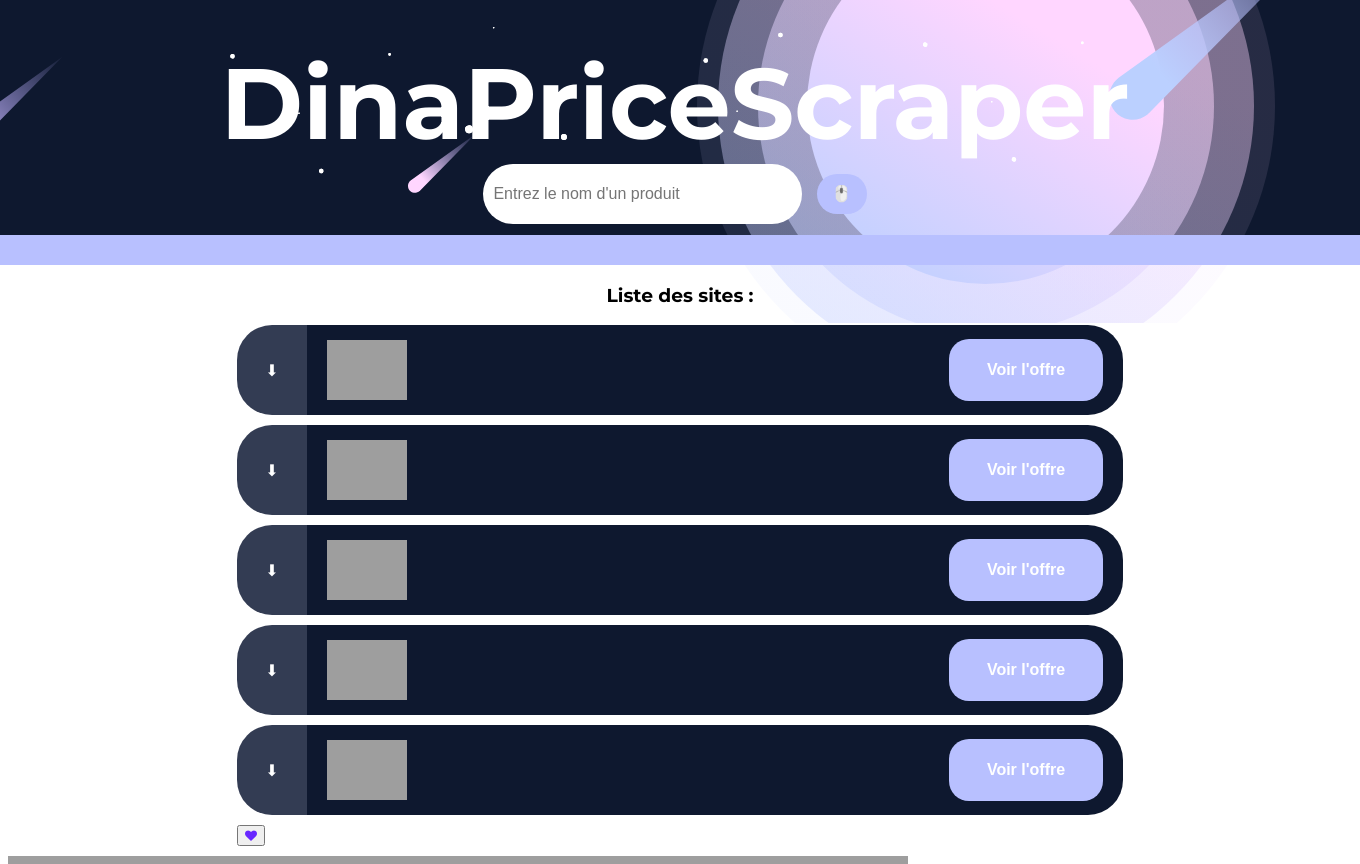
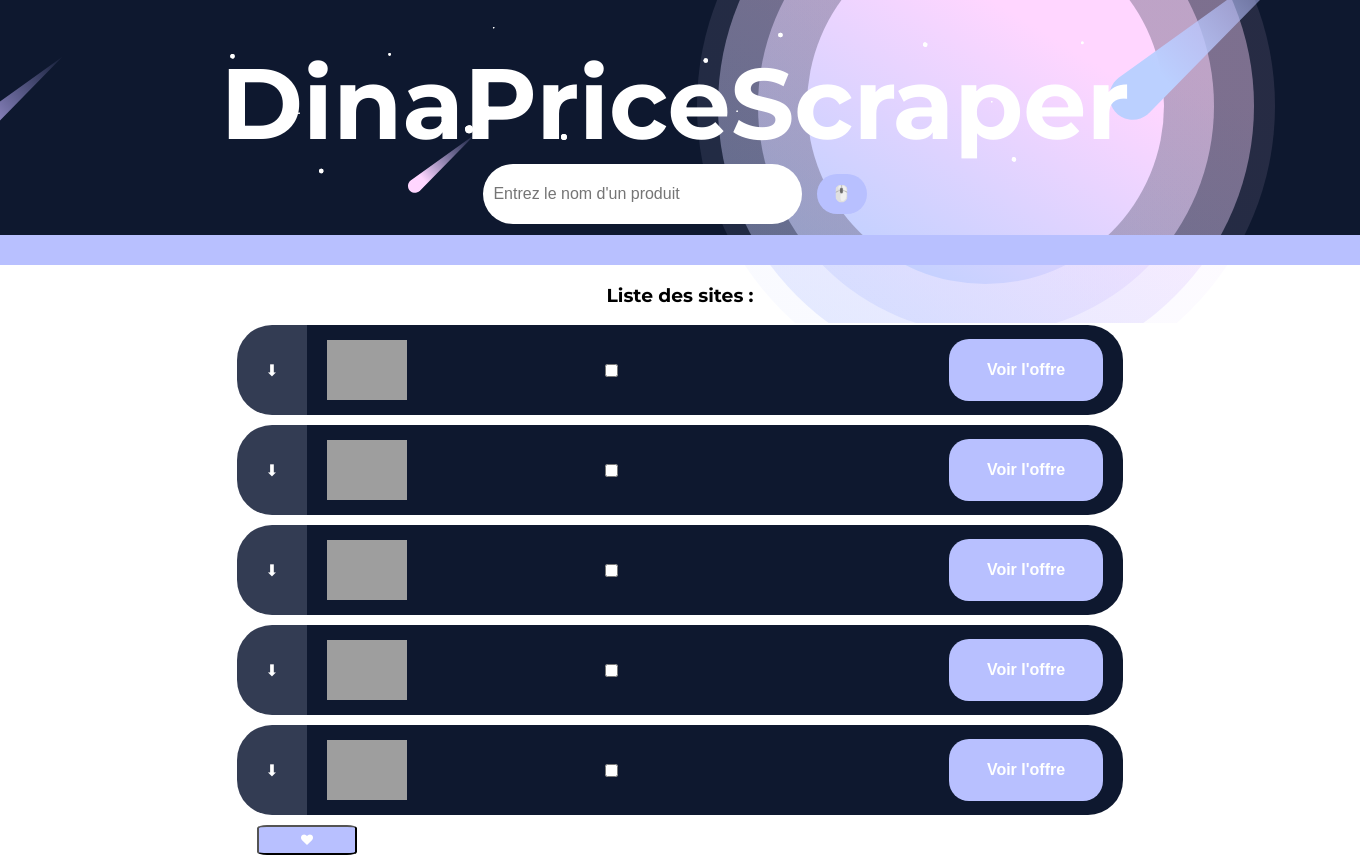
Before and after one commit to DinahWorld/DinaPriceScrapping-p8, a Django app: page / in a window 1360 px wide; the page is wider, and only the part inside the window is pictured. Shown: the top 864 px of that part. Run offline with Django 4.2, Linux system fonts and the light colour scheme; some libraries are stand-ins or nearby versions; grey boxes are pictures that could not be loaded.

Commit message:
table with price

```diff
--- a/DinaPriceScrapper/views.py
+++ b/DinaPriceScrapper/views.py
@@ -2,7 +2,7 @@ from django.contrib import admin
 from django.urls import path
 from django.shortcuts import render
 from scraping import get_products
-from save_product import save_product
+from save_product import save_product,get_saved_products
 
 # Va me permettre d'appeler directement par l'attribut dans le fichier html
 class objectview(object):
@@ -36,7 +36,10 @@ def search_products(request,search_product):
     )
 
 def render_page(request):
-    return render(request, "home.html")
+    saved_products_name = get_saved_products()
+    return render(request, "home.html",{
+        "saved_products": saved_products_name[0],
+    })
 
 def home(request):
     if request.method == "POST":
--- /dev/null
+++ b/data/MSI_RTX_3060_TI_Ventus_2X_8G_OC_V1_LHR_Carte_Graphique_NVIDIA_GeForce_RTX_3060_Ti_8_Go_GDDR6_Gris__.csv
@@ -0,0 +1 @@
+MSI RTX 3060 TI Ventus 2X 8G OC V1 LHR Carte Graphique NVIDIA GeForce RTX 3060 Ti 8 Go GDDR6 Gris  ,714.89,https://amazon.fr/MSI-Ventus-Graphique-NVIDIA-GeForce/dp/B096SLQK6N/ref=sr_1_3?keywords=Nvidia+RTX+3600&qid=1650411376&sr=8-3,19/04/2022,23:36:53
--- /dev/null
+++ b/data/Zotac_VGA_RTX3060_Twin_Edge_OC_12G_(GDDR6__HDMI_2_1__3xDP_1_4a)_Noir__.csv
@@ -0,0 +1,2 @@
+"Zotac VGA RTX3060 Twin Edge OC 12G (GDDR6, HDMI 2.1, 3xDP 1.4a) Noir  ",538.89€,https://amazon.fr/Zotac-RTX3060-Twin-Edge-OC/dp/B08WRK84PS/ref=sr_1_2?keywords=Nvidia+RTX+3600&qid=1650411376&sr=8-2,19/04/2022,23:36:53
+"Zotac VGA RTX3060 Twin Edge OC 12G (GDDR6, HDMI 2.1, 3xDP 1.4a) Noir  ",538.89€,https://amazon.fr/Zotac-RTX3060-Twin-Edge-OC/dp/B08WRK84PS/ref=sr_1_2?keywords=Nvidia+RTX+3600&qid=1650411376&sr=8-2,19/04/2022,23:36:53
--- a/save_product.py
+++ b/save_product.py
@@ -1,28 +1,29 @@
 import csv
 from datetime import datetime
-import collections
-from math import prod
+import glob
 
 # Je crée un fichier csv avec les données du produit
 def save_product(products):
+    # Je récupere la date et le temps actuel
     now = datetime.now()
     dt_string = now.strftime("@%d/%m/%Y@%H:%M:%S")
     for product in products:
         product = str(product) + dt_string
         product = product.split("@")
-        print(product)
-        name = product[0].replace(" ", "_")
+        name = product[0].replace(" ", "_").replace("-", "_").replace("/", "_").replace(",", "_").replace(".", "_")
         with open('data/'+name+'.csv', 'a', encoding='UTF8', newline='') as f:
             writer = csv.writer(f)
             writer.writerows([product])
 
-
-def get_product():
-    with open('best_prices.csv', 'r', encoding='UTF8') as f:
-        my_reader = csv.DictReader(f)
-        first_row = next(my_reader)
-        for row in my_reader:
-            print (row['name'])
-
-
-get_product()
+# Je récupere les produits des fichiers csv
+def get_saved_products():
+    data = []
+    data_files = glob.glob("./data/*.csv")
+    print(data_files)
+    for data_file in data_files:
+        with open(str(data_file), 'r', encoding='UTF8') as f:
+            reader = csv.reader(f)
+            for row in reader:
+                data.append(row)
+                print(row)
+    return data
--- a/templates/products.html
+++ b/templates/products.html
@@ -1,10 +1,14 @@
 <form method="POST"> {% csrf_token %} <div class="dinaScraper">
     <div class="dinaScraperTab">
       <button type="button" class="dinaScraperAmazonCollapse">⬇</button>
-    <div class="dinaScraperBestPrice"> {% load static %} <img src="https://logos-marques.com/wp-content/uploads/2021/03/logo-Amazon.jpg" alt="Logo Amazon" class="dinaScraperLogo" height="60" />
+      <div class="dinaScraperBestPrice"> {% load static %} <img
+          src="https://logos-marques.com/wp-content/uploads/2021/03/logo-Amazon.jpg" alt="Logo Amazon"
+          class="dinaScraperLogo" height="60" />
         <div class="dinaScraperBestProductPrice">
           <p class="dinaScrapperProductTitle">{{amazon_best.name}}</p>
           <p class="dinaScrapperProductPrice">{{amazon_best.price}}</p>
+          <input type="checkbox" id="save" name="data"
+            value="{{amazon_best.name}}@{{amazon_best.price}}@{{amazon_best.url}}">
         </div>
         <button type="button" class="dinaScraperBestLink">
           <a href="{{amazon_best.url}}">Voir l'offre</a>
@@ -15,17 +19,19 @@
         <p>
           <a href="{{product.url}}" target="_blank">{{product.name}} - {{product.price}}€</a>
         </p>
-      <input type="checkbox" id="scales" name="data" value="{{product.name}}@{{product.price}}@{{product.url}}">
-
+        <input type="checkbox" id="save" name="data" value="{{product.name}}@{{product.price}}@{{product.url}}">
       </div> {% endfor %} </div>
   </div>
   <div class="dinaScraper">
     <div class="dinaScraperTab">
       <button type="button" class="dinaScraperRDCCollapse">⬇</button>
-    <div class="dinaScraperBestPrice"> {% load static %} <img src="https://upload.wikimedia.org/wikipedia/fr/thumb/e/eb/Logo_Rue_du_Commerce_2020.svg/1200px-Logo_Rue_du_Commerce_2020.svg.png" alt="Logo Rue du Commerce" class="dinaScraperLogo" height="60" />
+      <div class="dinaScraperBestPrice"> {% load static %} <img
+          src="https://upload.wikimedia.org/wikipedia/fr/thumb/e/eb/Logo_Rue_du_Commerce_2020.svg/1200px-Logo_Rue_du_Commerce_2020.svg.png"
+          alt="Logo Rue du Commerce" class="dinaScraperLogo" height="60" />
         <div class="dinaScraperBestProductPrice">
           <p class="dinaScrapperProductTitle">{{rdc_best.name}}</p>
           <p class="dinaScrapperProductPrice">{{rdc_best.price}}</p>
+          <input type="checkbox" id="save" name="data" value="{{rdc_best.name}}@{{rdc_best.price}}@{{rdc_best.url}}">
         </div>
         <button type="button" class="dinaScraperBestLink">
           <a href="{{rdc_best.url}}">Voir l'offre</a>
@@ -36,17 +42,21 @@
         <p>
           <a href="{{product.url}}" target="_blank">{{product.name}} - {{product.price}}€</a>
         </p>
-      <input type="checkbox" id="scales" name="data" value="{{product.name}}@{{product.price}}@{{product.url}}">
+        <input type="checkbox" id="save" name="data" value="{{product.name}}@{{product.price}}@{{product.url}}">
 
       </div> {% endfor %} </div>
   </div>
   <div class="dinaScraper">
     <div class="dinaScraperTab">
       <button type="button" class="dinaScraperDartyCollapse">⬇</button>
-    <div class="dinaScraperBestPrice"> {% load static %} <img src="https://blog.mappy.com/wp-content/uploads/2021/11/Darty-logo.png" alt="Logo Darty" class="dinaScraperLogo" height="60" />
+      <div class="dinaScraperBestPrice"> {% load static %} <img
+          src="https://blog.mappy.com/wp-content/uploads/2021/11/Darty-logo.png" alt="Logo Darty"
+          class="dinaScraperLogo" height="60" />
         <div class="dinaScraperBestProductPrice">
           <p class="dinaScrapperProductTitle">{{darty_best.name}}</p>
           <p class="dinaScrapperProductPrice">{{darty_best.price}}</p>
+          <input type="checkbox" id="save" name="data"
+            value="{{darty_best.name}}@{{darty_best.price}}@{{darty_best.url}}">
         </div>
         <button type="button" class="dinaScraperBestLink">
           <a href="{{darty_best.url}}">Voir l'offre</a>
@@ -57,17 +67,20 @@
         <p>
           <a href="{{product.url}}" target="_blank">{{product.name}} - {{product.price}}€</a>
         </p>
-      <input type="checkbox" id="scales" name="data" value="{{product.name}}@{{product.price}}@{{product.url}}">
+        <input type="checkbox" id="save" name="data" value="{{product.name}}@{{product.price}}@{{product.url}}">
 
       </div> {% endfor %} </div>
   </div>
   <div class="dinaScraper">
     <div class="dinaScraperTab">
       <button type="button" class="dinaScraperFnacCollapse">⬇</button>
-    <div class="dinaScraperBestPrice"> {% load static %} <img src="https://electroconseil.fr/wp-content/uploads/2016/02/logo-FNAC-HD.jpg" alt="Logo Fnac" class="dinaScraperLogo" height="60" />
+      <div class="dinaScraperBestPrice"> {% load static %} <img
+          src="https://electroconseil.fr/wp-content/uploads/2016/02/logo-FNAC-HD.jpg" alt="Logo Fnac"
+          class="dinaScraperLogo" height="60" />
         <div class="dinaScraperBestProductPrice">
           <p class="dinaScrapperProductTitle">{{fnac_best.name}}</p>
           <p class="dinaScrapperProductPrice">{{fnac_best.price}}</p>
+          <input type="checkbox" id="save" name="data" value="{{fnac_best.name}}@{{fnac_best.price}}@{{fnac_best.url}}">
         </div>
         <button type="button" class="dinaScraperBestLink">
           <a href="{{fnac_best.url}}">Voir l'offre</a>
@@ -78,17 +91,20 @@
         <p>
           <a href="{{product.url}}" target="_blank">{{product.name}} - {{product.price}}€</a>
         </p>
-      <input type="checkbox" id="scales" name="data" value="{{product.name}}@{{product.price}}@{{product.url}}">
-
+        <input type="checkbox" id="save" name="data" value="{{product.name}}@{{product.price}}@{{product.url}}">
       </div> {% endfor %} </div>
   </div>
   <div class="dinaScraper">
     <div class="dinaScraperTab">
       <button type="button" class="dinaScraperRakutenCollapse">⬇</button>
-    <div class="dinaScraperBestPrice"> {% load static %} <img src="https://upload.wikimedia.org/wikipedia/commons/thumb/0/0c/Logo_rakuten.jpg/1200px-Logo_rakuten.jpg" alt="Logo Rakuten" class="dinaScraperLogo" height="60" />
+      <div class="dinaScraperBestPrice"> {% load static %} <img
+          src="https://upload.wikimedia.org/wikipedia/commons/thumb/0/0c/Logo_rakuten.jpg/1200px-Logo_rakuten.jpg"
+          alt="Logo Rakuten" class="dinaScraperLogo" height="60" />
         <div class="dinaScraperBestProductPrice">
           <p class="dinaScrapperProductTitle">{{rakuten_best.name}}</p>
           <p class="dinaScrapperProductPrice">{{rakuten_best.price}}</p>
+          <input type="checkbox" id="save" name="data"
+            value="{{rakuten_best.name}}@{{rakuten_best.price}}@{{rakuten_best.url}}">
         </div>
         <button type="button" class="dinaScraperBestLink">
           <a href="{{rakuten_best.url}}">Voir l'offre</a>
@@ -99,12 +115,12 @@
         <p>
           <a href="{{product.url}}" target="_blank">{{product.name}} - {{product.price}}€</a>
         </p>
-      <input type="checkbox" id="scales" name="data" value="{{product.name}}@{{product.price}}@{{product.url}}">
-
+        <input type="checkbox" id="save" name="data" value="{{product.name}}@{{product.price}}@{{product.url}}">
       </div> {% endfor %}
     </div>
   </div>
-<button type="submit">
-  <i class="fa fa-heart" style="font-size:12px;color:rgb(104, 39, 255)"></i>
+  <button class="dinaHeart" type="submit">
+    <i class="fa fa-heart" style="font-size:12px;color:white"></i>
   </button>
+
 </form>
--- a/templates/styles/menu.css
+++ b/templates/styles/menu.css
@@ -130,3 +130,7 @@
   height: 25vh;
   width: 110vw;
 }
+
+.dinaScraperStat {
+  display : block;
+}
--- a/templates/styles/products.css
+++ b/templates/styles/products.css
@@ -66,7 +66,7 @@
   border-radius: 20px;
   background-color: #b8c0ff;
   color: white;
-  border: none;
+  border: none
 }
 .dinaScraperBestLink a {
   color: white;
@@ -134,3 +134,35 @@
   padding: 0;
   margin-left: 20px;
 }
+
+.dinaHeart {
+  display: flex;
+  align-items: center;
+  justify-content: center;
+  width: 100px;
+  height: 30px;
+  border-radius: 10%;
+  background-color: #b8c0ff;
+  font-size: 1.5em;
+  margin-left: 20px;
+  cursor: pointer;
+}
+
+
+
+table {
+  font-family: arial, sans-serif;
+  border-collapse: collapse;
+  width: 100%;
+}
+
+td, th {
+  border: 1px solid #dddddd;
+  text-align: left;
+  padding: 8px;
+  margin : 10px;
+}
+
+tr:nth-child(even) {
+  background-color: #dddddd;
+}
```
Also changed, not shown: scraping.py (+20 -4 lines), templates/form.html (+1 -7 lines), templates/home.html (+45 -30 lines), templates/is_saved.html (deleted), templates/menu.html (line endings or trailing spaces). Lines whose indentation alone changed are shown as unchanged.
